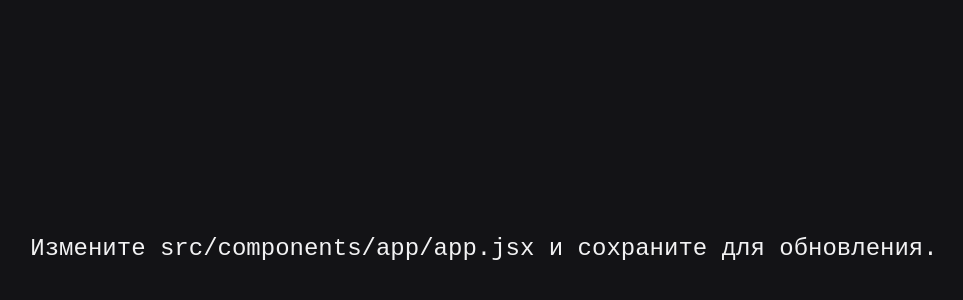
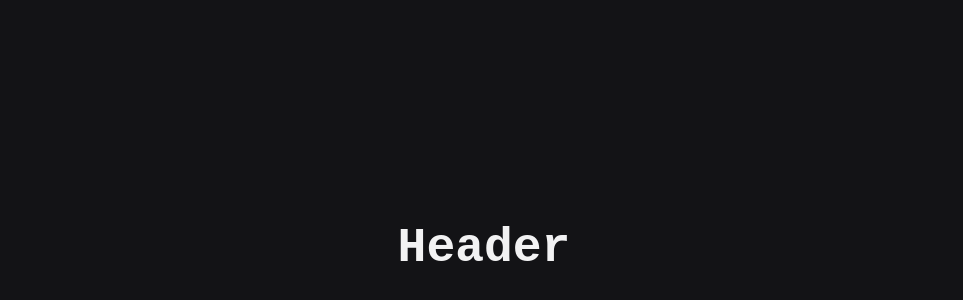
Before and after one commit to shaman365/react-stellar-burger, a React (Create React App) app: page / in a window 1280 px wide. Shown: the part 152-452 px from the top of the page, without its empty margins (156-1119 px from the left). Built offline with nearby package versions, Linux system fonts and the light colour scheme.

Commit message:
Начало работы над Header

```diff
--- a/src/components/app/app.jsx
+++ b/src/components/app/app.jsx
@@ -1,5 +1,6 @@
 import styles from "./app.module.css";
 import { data } from "../../utils/data";
+import Header from "../header/header"
 
 function App() {
   return (
@@ -8,7 +9,8 @@ function App() {
       	margin: "auto",
       	fontSize: "1.5rem"
       }}>
-      	Измените src/components/app/app.jsx и сохраните для обновления.
+      	<Header/>
+
       </pre>
     </div>
   );
--- /dev/null
+++ b/src/components/header/header.jsx
@@ -0,0 +1,15 @@
+import { Logo } from '@ya.praktikum/react-developer-burger-ui-components'
+
+const Header = () => {
+    return (
+        <>
+            <header>
+                <h1>Header</h1>
+                <Logo/>
+            </header>
+        </>
+    )
+    }
+
+
+export default Header;
```
Also changed, not shown: src/components/header/header.module.css (added).
